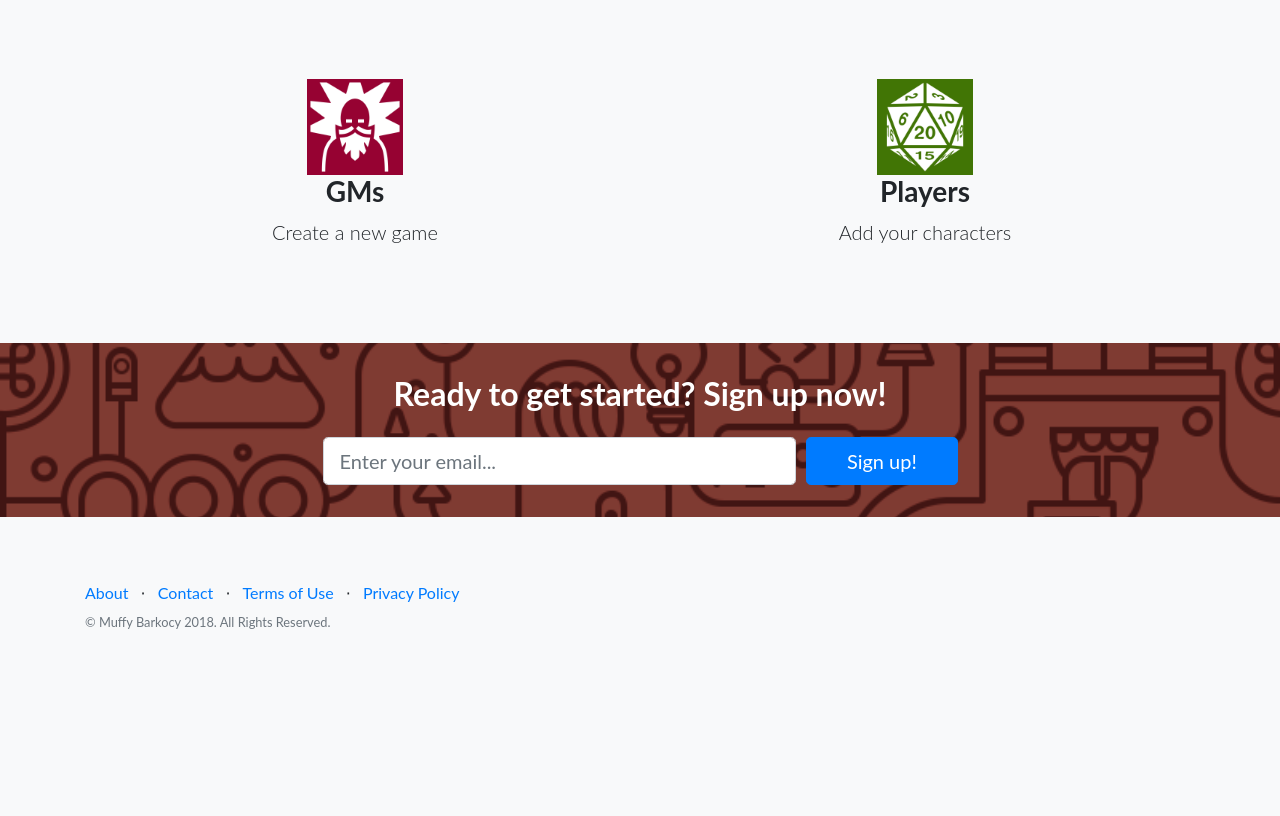
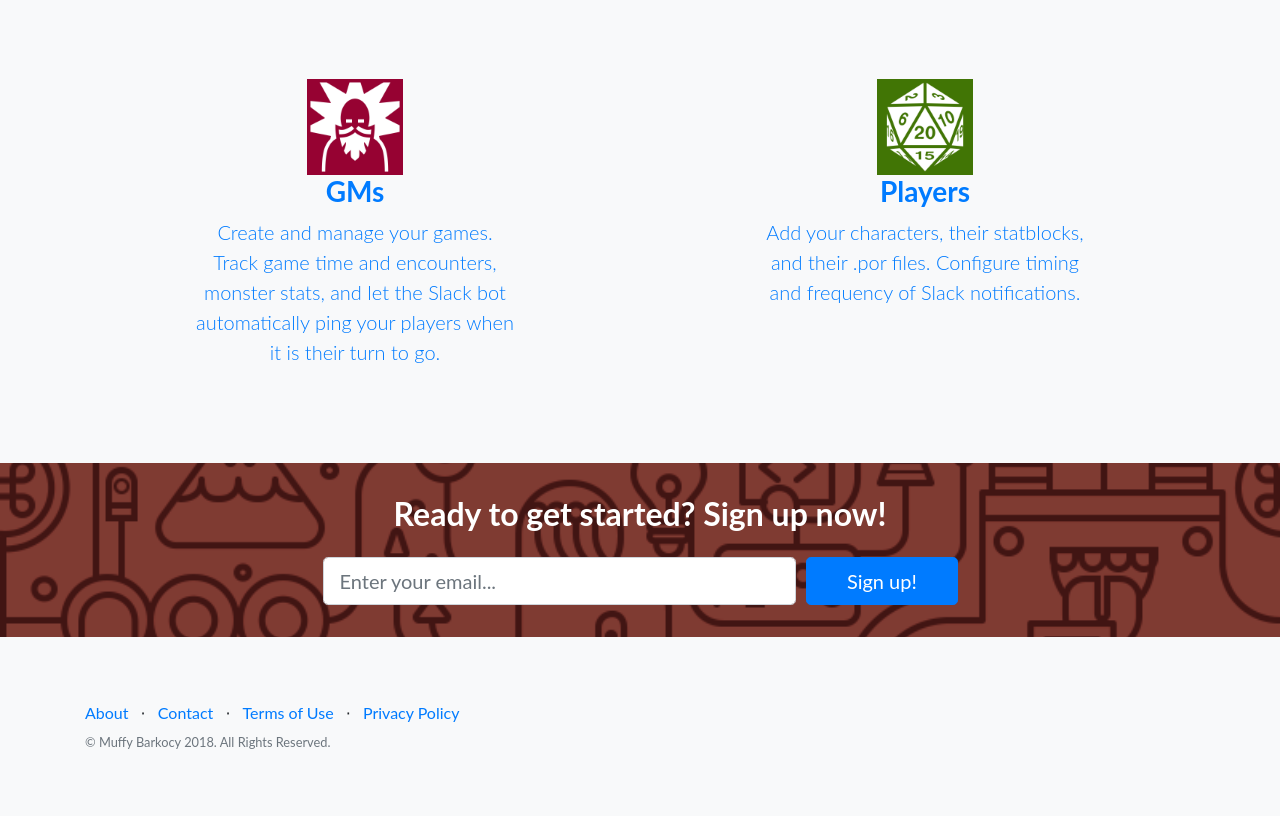
Before and after one commit to muffy/rpg-master, a Django app: page / in a window 1280 px wide. Shown: the part 387-1203 px from the top of the page. Before the commit the page ends 1016 px from the top, so only its background shows below. Run offline with Django 3.2, Linux system fonts and the light colour scheme; some libraries are stand-ins or nearby versions.

```diff
--- a/gm/templates/base.html
+++ b/gm/templates/base.html
@@ -32,31 +32,6 @@
   </div>
 </nav>
 
-<!-- Masthead -->
-<header class="masthead text-white text-center">
-  <div class="overlay"></div>
-  <div class="container">
-    <div class="row">
-      <div class="col-xl-9 mx-auto">
-        <h1 class="mb-5">Running a game in Slack?</h1>
-        <h1 class="mb-5">Let the GM bot do the tedious work for you!</h1>
-      </div>
-      <!-- div class="col-md-10 col-lg-8 col-xl-7 mx-auto">
-        <form>
-          <div class="form-row">
-            <div class="col-12 col-md-9 mb-2 mb-md-0">
-              <input type="email" class="form-control form-control-lg" placeholder="Enter your email...">
-            </div>
-            <div class="col-12 col-md-3">
-              <button type="submit" class="btn btn-block btn-lg btn-primary">Sign up!</button>
-            </div>
-          </div>
-        </form -->
-      </div>
-    </div>
-  </div>
-</header>
-
 {% block content %}{% endblock %}
 
 <!-- Image Showcases -->
@@ -87,35 +62,11 @@
   </div>
 </section -->
 
-<!-- Call to Action -->
-<section class="call-to-action text-white text-center">
-  <div class="overlay"></div>
-  <div class="container">
-    <div class="row">
-      <div class="col-xl-9 mx-auto">
-        <h2 class="mb-4">Ready to get started? Sign up now!</h2>
-      </div>
-      <div class="col-md-10 col-lg-8 col-xl-7 mx-auto">
-        <form>
-          <div class="form-row">
-            <div class="col-12 col-md-9 mb-2 mb-md-0">
-              <input type="email" class="form-control form-control-lg" placeholder="Enter your email...">
-            </div>
-            <div class="col-12 col-md-3">
-              <button type="submit" class="btn btn-block btn-lg btn-primary">Sign up!</button>
-            </div>
-          </div>
-        </form>
-      </div>
-    </div>
-  </div>
-</section>
-
 <!-- Footer -->
 <footer class="footer bg-light">
   <div class="container">
     <div class="row">
-      <div class="col-lg-6 h-100 text-center text-lg-left my-auto">
+      <div class="col-lg-12 h-100 text-center text-lg-left my-auto">
         <ul class="list-inline mb-2">
           <li class="list-inline-item">
             <a href="#">About</a>
@@ -135,25 +86,6 @@
         </ul>
         <p class="text-muted small mb-4 mb-lg-0">&copy; Muffy Barkocy 2018. All Rights Reserved.</p>
       </div>
-      <div class="col-lg-6 h-100 text-center text-lg-right my-auto">
-        <ul class="list-inline mb-0">
-          <li class="list-inline-item mr-3">
-            <a href="#">
-              <i class="fa fa-facebook fa-2x fa-fw"></i>
-            </a>
-          </li>
-          <li class="list-inline-item mr-3">
-            <a href="#">
-              <i class="fa fa-twitter fa-2x fa-fw"></i>
-            </a>
-          </li>
-          <li class="list-inline-item">
-            <a href="#">
-              <i class="fa fa-instagram fa-2x fa-fw"></i>
-            </a>
-          </li>
-        </ul>
-      </div>
     </div>
   </div>
 </footer>
--- a/gm/templates/landing.html
+++ b/gm/templates/landing.html
@@ -3,25 +3,72 @@
 
 {% block content %}
 
+  <!-- Masthead -->
+  <header class="masthead text-white text-center">
+    <div class="overlay"></div>
+    <div class="container">
+      <div class="row">
+        <div class="col-xl-9 mx-auto">
+          <h1 class="mb-5">Running a game in Slack?</h1>
+          <h1 class="mb-5">Let the GM bot do the tedious work for you!</h1>
+        </div>
+      </div>
+    </div>
+  </header>
+
   <section class="features-icons bg-light text-center">
     <div class="container">
       <div class="row">
         <div class="col-lg-6">
+          <a href="{% url 'gm:game-list' %}">
             <div class="features-icons-item mx-auto mb-5 mb-lg-0 mb-lg-3">
-            <img src="{% static 'wisdom.png' %}" />
+              <img src="{% static 'wisdom.png' %}"/>
               <h3>GMs</h3>
-            <p class="lead mb-0">Create a new game</p>
+              <p class="lead mb-0">
+                Create and manage your games. Track game time and encounters, monster stats,
+                and let the Slack bot automatically ping your players when it is their turn to go.
+              </p>
             </div>
+          </a>
         </div>
         <div class="col-lg-6">
+          <a href="{% url 'gm:game-list' %}">
             <div class="features-icons-item mx-auto mb-5 mb-lg-0 mb-lg-3">
-            <img src="{% static 'dice-twenty-faces-twenty.png' %}" />
+              <img src="{% static 'dice-twenty-faces-twenty.png' %}"/>
               <h3>Players</h3>
-            <p class="lead mb-0">Add your characters</p>
+              <p class="lead mb-0">
+                Add your characters, their statblocks, and their .por files. Configure timing and frequency
+                of Slack notifications.
+              </p>
             </div>
+          </a>
         </div>
       </div>
     </div>
   </section>
 
+
+  <!-- Call to Action -->
+  <section class="call-to-action text-white text-center">
+    <div class="overlay"></div>
+    <div class="container">
+      <div class="row">
+        <div class="col-xl-9 mx-auto">
+          <h2 class="mb-4">Ready to get started? Sign up now!</h2>
+        </div>
+        <div class="col-md-10 col-lg-8 col-xl-7 mx-auto">
+          <form>
+            <div class="form-row">
+              <div class="col-12 col-md-9 mb-2 mb-md-0">
+                <input type="email" class="form-control form-control-lg" placeholder="Enter your email...">
+              </div>
+              <div class="col-12 col-md-3">
+                <button type="submit" class="btn btn-block btn-lg btn-primary">Sign up!</button>
+              </div>
+            </div>
+          </form>
+        </div>
+      </div>
+    </div>
+  </section>
 {% endblock %}
```
Also changed, not shown: gm/models.py (+15 -4 lines), gm/static/gmbot.css (+36 -0 lines), gm/templates/gm/game_detail.html (+30 -6 lines), gm/migrations/0004_auto_20180515_0103.py (added), gm/migrations/0005_auto_20180515_0109.py (added). Lines whose indentation alone changed are shown as unchanged.
